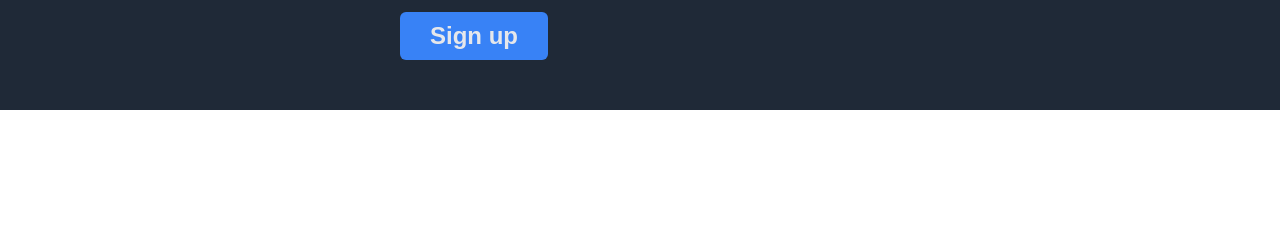
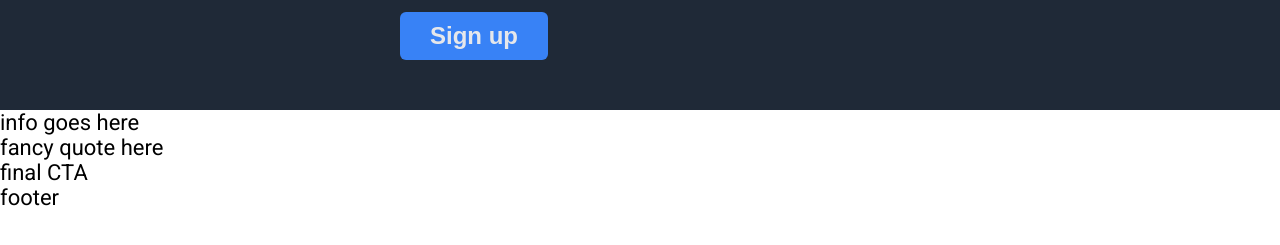
Before and after one commit to harry-lkl/odin_landing_page, a plain HTML site: page index.html in a window 1280 px wide. Shown: the part 423-668 px from the top of the page. Drawn offline with Linux system fonts and the light colour scheme.

Commit message:
Add structure of entire page

```diff
--- a/index.html
+++ b/index.html
@@ -33,6 +33,17 @@
             <img src="./catDoodle.png">
         </div>
     </div>
-
+    <div class="info">
+        info goes here
+    </div>
+    <div class="quote">
+        fancy quote here
+    </div>
+    <div class="cTABox">
+        final CTA
+    </div>
+    <div class="footer">
+        footer
+    </div>
 </body>
 </html>
```
